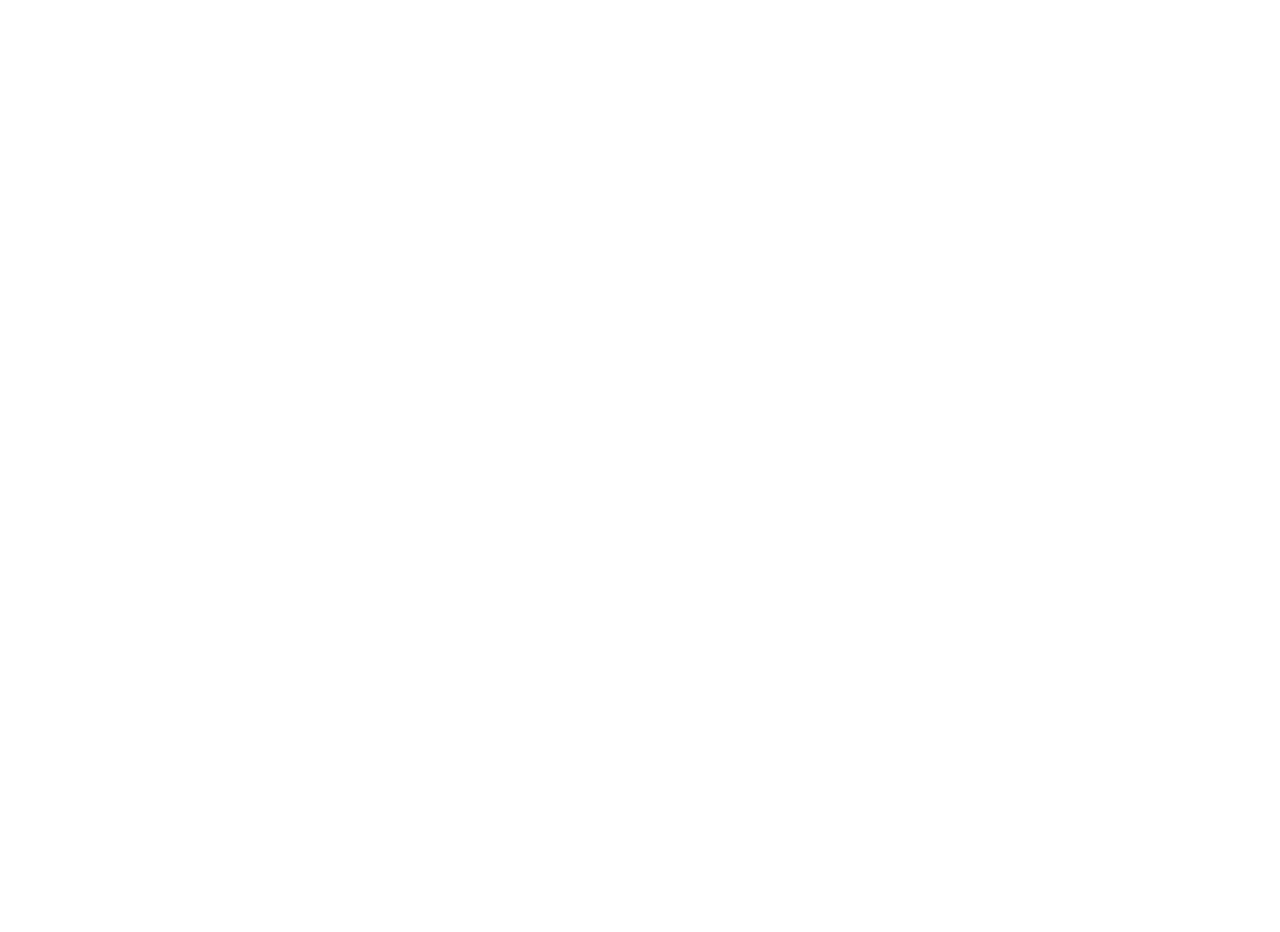
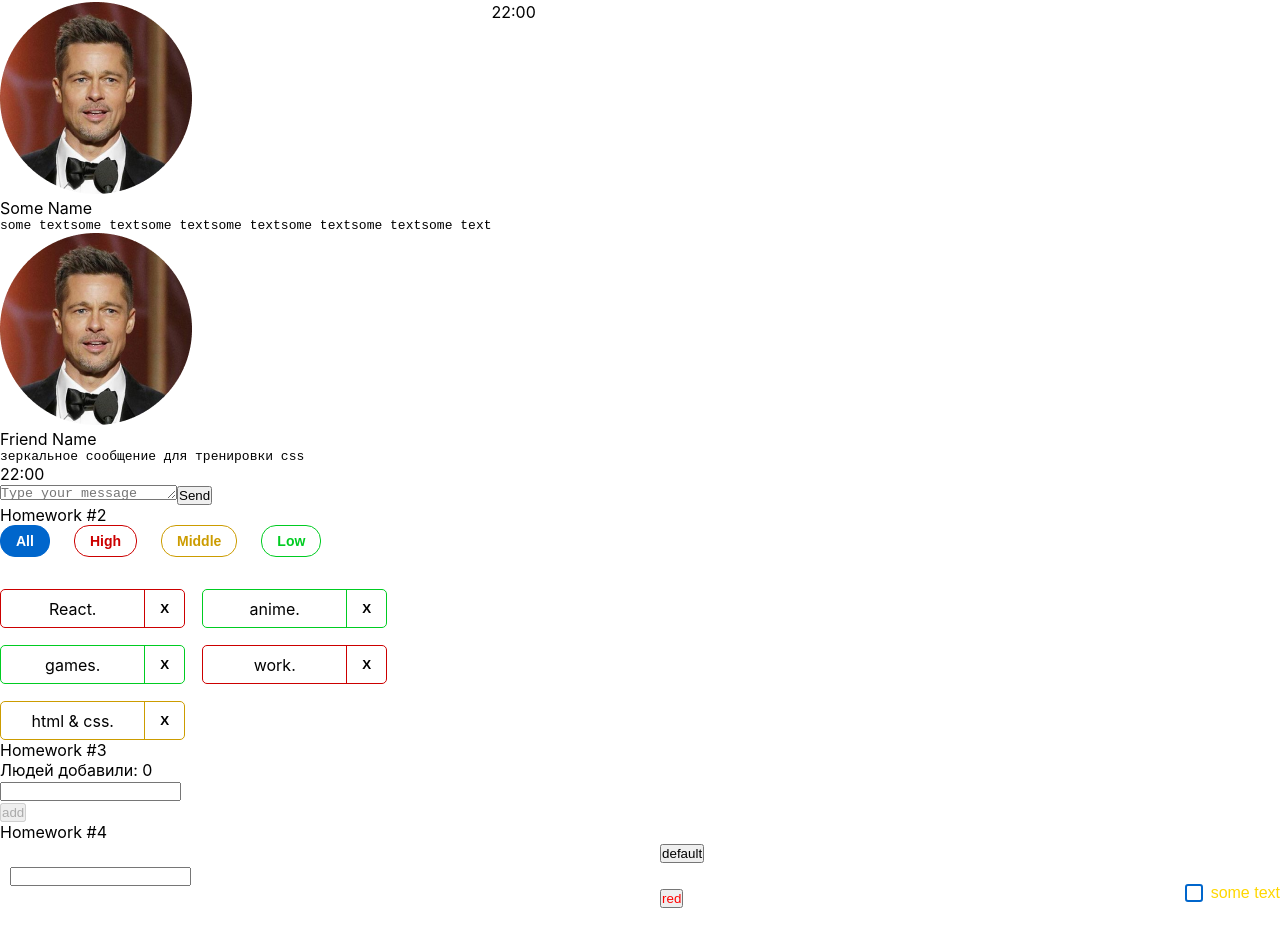
Before and after one commit to digitrom/hws2-master, a React (Create React App) app: page /#/pre-junior in a window 1280 px wide. Shown: the part 136-1068 px from the top of the page. Before the commit the page ends 800 px from the top, so only its background shows below. Built offline with nearby package versions, Linux system fonts and the light colour scheme.

Commit message:
HW5 - in propgress

```diff
--- a/src/s1-main/App.tsx
+++ b/src/s1-main/App.tsx
@@ -3,6 +3,8 @@
 import HW1 from '../s2-homeworks/hw01/HW1'
 import HW2 from "../s2-homeworks/hw02/HW2";
 import HW3 from "../s2-homeworks/hw03/HW3";
+import HW4 from "../s2-homeworks/hw04/HW4";
+import HW5 from "../s2-homeworks/hw05/HW5";
 
 function App() {
     return (
@@ -11,11 +13,11 @@
             {/*раскомментировать по ходу выполнения*/}
             {/*<HW2/>*/}
 
-            <HW3/>
+            {/*<HW3/>*/}
             {/*<HW4/>*/}
 
             {/*при выполнении дз 5 и более - закомментировать здесь дз 1-4, так как они есть внутри дз 5*/}
-            {/*<HW5/>*/}
+            <HW5/>
         </div>
     )
 }
--- a/src/s2-homeworks/hw04/Stand.module.css
+++ b/src/s2-homeworks/hw04/Stand.module.css
@@ -1,5 +1,6 @@
 .stand {
     display: flex;
+    flex-direction: row;
     justify-content: space-between;
     align-items: center;
 }
--- a/src/s2-homeworks/hw04/common/c1-SuperInputText/SuperInputText.module.css
+++ b/src/s2-homeworks/hw04/common/c1-SuperInputText/SuperInputText.module.css
@@ -1,20 +1,35 @@
 .input:focus {
+outline: none;
+    border: #0066cc solid 5px;
 }
 
 .input {
+color: #cc9c00;
 }
 
 .inputWrapper {
+color: #0066cc;
 }
 
 .superInput {
+    margin: 10px;
+color: #00cc22;
 }
 
 .errorInput {
+    border: 6px solid red;
 }
 
 .errorInput:focus {
+
 }
 
 .error {
+    color: red;
+    fontWeight: bold;
+
 }
+
+.className {
+    border: 2px solid red;
+}
--- a/src/s2-homeworks/hw04/common/c2-SuperButton/SuperButton.module.css
+++ b/src/s2-homeworks/hw04/common/c2-SuperButton/SuperButton.module.css
@@ -1,36 +1,47 @@
 .button {
+    color: blue;
 }
 
 .disabled {
+    color: darkseagreen;
 }
 
 .secondary {
+    color: #00cc22;
 }
 
 .default {
+    color: darkseagreen;
 }
 
 .red {
+    color:red;
 }
 
 .default:hover {
+    color: blue;
 }
 
 .red:hover {
+    color:red;
 }
 
 .secondary:hover {
+
 }
 
 
 .default:active {
+    color: #cc9c00;
 }
 
 .secondary:active {
+    color: #cc9c00;
 }
 
 .red:active {
 }
 
 .button:disabled {
+    color: darkgrey;
 }
--- a/src/s2-homeworks/hw04/common/c2-SuperButton/SuperButton.tsx
+++ b/src/s2-homeworks/hw04/common/c2-SuperButton/SuperButton.tsx
@@ -18,11 +18,10 @@
     }
 ) => {
     const finalClassName = s.button
-        // + (disabled
-        //         ? ...
-        //         : xType === 'red'
-        //             ? ...
-        + (className ? ' ' + className : '') // задачка на смешивание классов
+        + (disabled ? ' ' + s.disabled
+            : xType === 'red' ? ' ' + s.red
+                : xType === 'secondary' ? ' ' + s.secondary
+                    : s.default)// задачка на смешивание классов
 
     return (
         <button
--- a/src/s2-homeworks/hw04/common/c3-SuperCheckbox/SuperCheckbox.module.css
+++ b/src/s2-homeworks/hw04/common/c3-SuperCheckbox/SuperCheckbox.module.css
@@ -40,5 +40,5 @@
 
 .spanClassName {
     font-family: 'Montserrat', sans-serif;
-    color: #06c;
+    color: gold;
 }
--- a/src/s2-homeworks/hw04/common/c3-SuperCheckbox/SuperCheckbox.tsx
+++ b/src/s2-homeworks/hw04/common/c3-SuperCheckbox/SuperCheckbox.tsx
@@ -29,6 +29,10 @@
     const onChangeCallback = (e: ChangeEvent<HTMLInputElement>) => {
         // задачка на написание онченджа
 
+        // onChange && onChange(e)
+        // onChangeChecked && onChangeChecked(e.currentTarget.checked)
+        onChange?.(e)
+        onChangeChecked?.(e.currentTarget.checked)
     }
 
     const finalInputClassName = s.checkbox
--- a/src/s2-homeworks/hw05/Pages.tsx
+++ b/src/s2-homeworks/hw05/Pages.tsx
@@ -1,5 +1,5 @@
 import React from 'react'
-import { Routes, Route, Navigate } from 'react-router-dom'
+import {Routes, Route, Navigate} from 'react-router-dom'
 import Error404 from './pages/Error404'
 import PreJunior from './pages/PreJunior'
 import Junior from './pages/Junior'
@@ -18,15 +18,13 @@
             <Routes>
                 {/*роутинг будут писать студенты*/}
                 {/*в начале мы попадаем на страницу '/' и переходим сразу на страницу /pre-junior*/}
-                {/*<Route ...*/}
-
+                <Route path={'/'} element={<Navigate to={PATH.PRE_JUNIOR}/>}/>
                 {/*роуты для /pre-junior, /junior, /junior-plus*/}
-                {/*<Route ...*/}
-                {/*<Route ...*/}
-                {/*<Route ...*/}
-
+                <Route path={PATH.PRE_JUNIOR} element={<PreJunior/>}/>
+                <Route path={PATH.JUNIOR} element={<Junior/>}/>
+                <Route path={PATH.JUNIOR_PLUS} element={<JuniorPlus/>}/>
                 {/*роут для несуществующей страницы должен отрисовать <Error404 />*/}
-                {/*<Route ...*/}
+                <Route path={'/*'} element={<Error404/>}/>
             </Routes>
         </div>
     )
```
